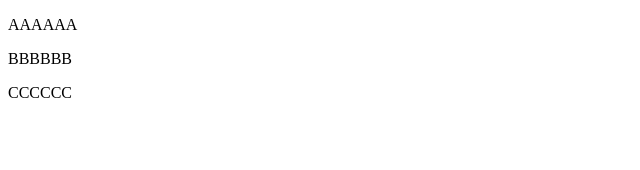
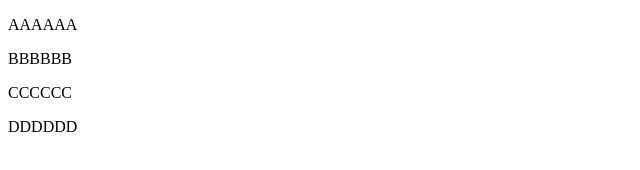
Before and after one commit to rishowrav/git-revert-reset-_soft-hard, a plain HTML site: page index.html in a window 1280 px wide. Shown: the full height of the page, 0-640 px from the left. Drawn offline with Linux system fonts and the light colour scheme.

Commit message:
added D word

```diff
--- a/index.html
+++ b/index.html
@@ -9,5 +9,6 @@
     <p>AAAAAA</p>
     <p>BBBBBB</p>
     <p>CCCCCC</p>
+    <p>DDDDDD</p>
   </body>
 </html>
```
